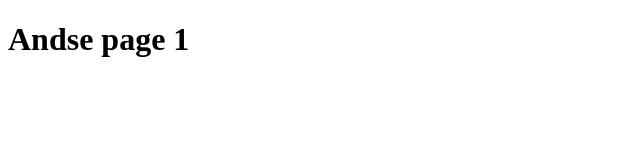
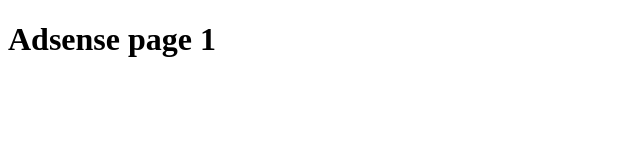
Before and after one commit to JovannyRch/adsensepage1, a plain HTML site: page index.html in a window 1280 px wide. Shown: the whole page, without its empty margins (0-640 px from the left). Drawn offline with Linux system fonts and the light colour scheme.

```diff
--- a/index.html
+++ b/index.html
@@ -7,6 +7,6 @@
   <title>Adsense page</title>
 </head>
 <body>
-  <h1>Andse page 1</h1>
+  <h1>Adsense page 1</h1>
 </body>
 </html>
```
Also changed, not shown: 1 other file.
